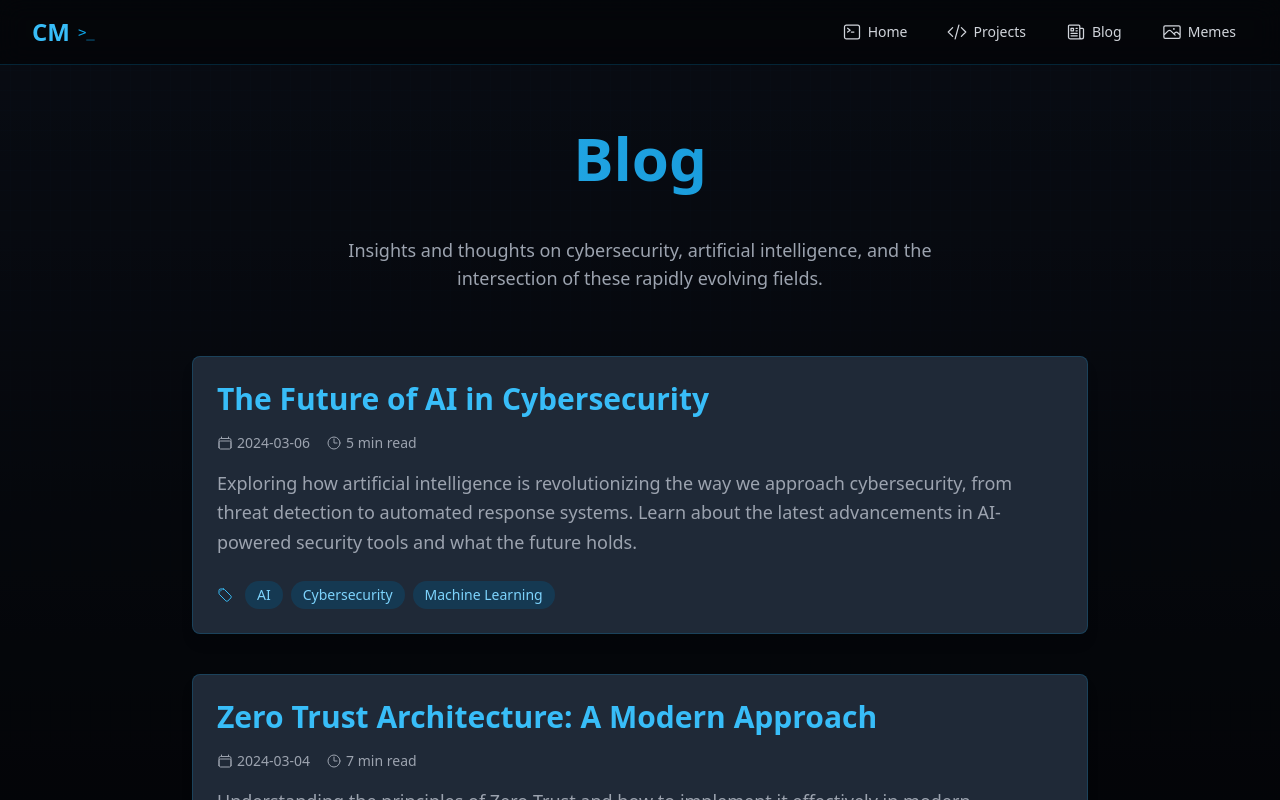
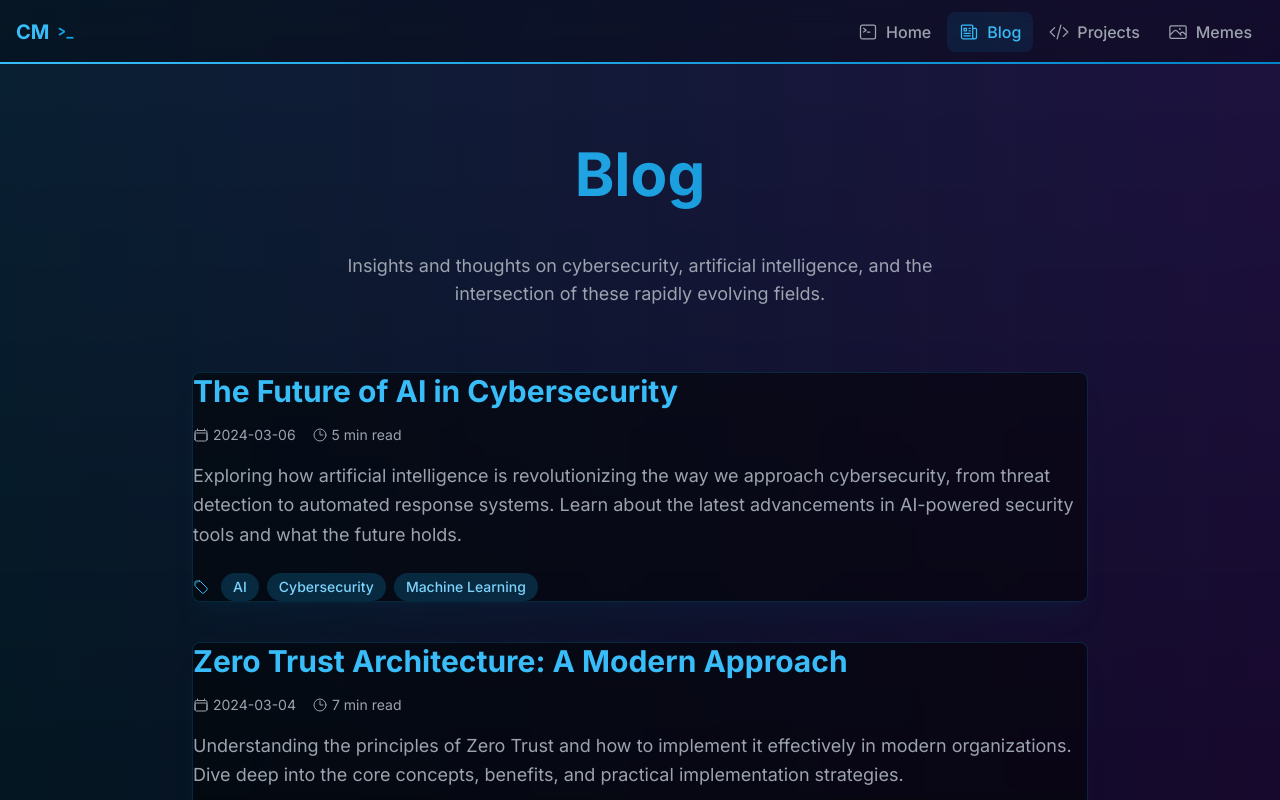
Before and after one commit to CoreyMcKay/CoreyMcKay.github.io, a Next.js app: page /blog in a window 1280 px wide. Shown: the top 800 px of the page. Built offline with nearby package versions, Linux system fonts and the light colour scheme.

Commit message:
Add blog system with MDX support

```diff
--- a/next.config.mjs
+++ /dev/null
@@ -1,21 +0,0 @@
-import createMDX from '@next/mdx'
-import remarkGfm from 'remark-gfm'
-
-/** @type {import('next').NextConfig} */
-const nextConfig = {
-  output: 'export',
-  images: {
-    unoptimized: true,
-  },
-  basePath: process.env.NODE_ENV === 'production' ? '/CoreyMcKay.github.io' : '',
-  pageExtensions: ['js', 'jsx', 'mdx', 'ts', 'tsx'],
-}
-
-const withMDX = createMDX({
-  options: {
-    remarkPlugins: [remarkGfm],
-    rehypePlugins: [],
-  },
-})
-
-export default withMDX(nextConfig)
--- a/src/app/globals.css
+++ b/src/app/globals.css
@@ -4,19 +4,28 @@
 
 @layer base {
   :root {
-    --background: 255 255 255;
-    --foreground: 15 23 42;
+    --background: 10 15 28;
+    --foreground: 226 232 240;
+  }
+
+  .light {
+    --background: 226 232 240;
+    --foreground: 10 15 28;
   }
 
   .dark {
-    --background: 15 23 42;
-    --foreground: 255 255 255;
+    --background: 10 15 28;
+    --foreground: 226 232 240;
   }
 }
 
 @layer base {
   body {
-    @apply bg-background text-foreground;
+    @apply text-slate-200 antialiased;
+  }
+
+  ::selection {
+    @apply bg-primary-500 bg-opacity-30 text-primary-200;
   }
 }
 
@@ -26,14 +35,41 @@
   }
 
   .btn-primary {
-    @apply px-4 py-2 bg-primary-600 text-white rounded-lg hover:bg-primary-700 transition-colors;
+    @apply px-4 py-2 bg-primary-600 bg-opacity-90 text-white rounded-lg
+           hover:bg-primary-500 hover:scale-[1.02]
+           active:scale-[0.98]
+           transition-all duration-200
+           shadow-lg shadow-primary-500/20
+           backdrop-blur-sm;
   }
 
   .btn-secondary {
-    @apply px-4 py-2 bg-secondary-600 text-white rounded-lg hover:bg-secondary-700 transition-colors;
+    @apply px-4 py-2 bg-secondary-600 bg-opacity-90 text-white rounded-lg
+           hover:bg-secondary-500 hover:scale-[1.02]
+           active:scale-[0.98]
+           transition-all duration-200
+           shadow-lg shadow-secondary-500/20
+           backdrop-blur-sm;
   }
 
   .card {
-    @apply bg-white dark:bg-gray-800 rounded-lg shadow-lg p-6 hover:shadow-xl transition-shadow;
+    @apply relative overflow-hidden
+           bg-black bg-opacity-20 backdrop-blur-sm rounded-lg
+           border border-primary-500 border-opacity-20
+           shadow-xl shadow-primary-900/10
+           hover:shadow-primary-900/20 hover:border-opacity-30
+           transition-all duration-300;
+  }
+
+  .card::before {
+    @apply content-[''] absolute -inset-1
+           bg-gradient-to-r from-transparent via-[rgba(14,165,233,0.1)] to-transparent
+           translate-x-[-200%] animate-[shimmer_2s_infinite];
   }
 }
+
+@keyframes shimmer {
+  100% {
+    transform: translateX(200%);
+  }
+}
--- a/src/app/layout.tsx
+++ b/src/app/layout.tsx
@@ -19,14 +19,22 @@ export default function RootLayout({
 }) {
   return (
     <html lang="en" className={`${inter.variable} ${firaCode.variable}`}>
-      <body className="min-h-screen bg-gradient-to-b from-gray-900 to-black text-gray-100">
+      <body className="min-h-screen bg-[#0a0f1c]">
         <ThemeProviderWrapper>
           <div className="relative min-h-screen">
-            <div className="fixed inset-0 bg-[url('/grid.svg')] bg-center [mask-image:linear-gradient(180deg,white,rgba(255,255,255,0))]" />
-            <div className="fixed inset-0 bg-black/50" />
-            <Navbar />
-            <div className="relative pt-16">
-              {children}
+            {/* Background Effects */}
+            <div className="fixed inset-0">
+              <div className="absolute inset-0 bg-[url('/grid.svg')] bg-center [mask-image:linear-gradient(180deg,white,rgba(255,255,255,0))] opacity-20" />
+              <div className="absolute inset-0 bg-gradient-to-b from-transparent via-black/50 to-black" />
+              <div className="absolute inset-0 bg-gradient-to-r from-primary-900/30 to-secondary-900/30" />
+            </div>
+
+            {/* Content */}
+            <div className="relative">
+              <Navbar />
+              <main className="container mx-auto px-4 pt-20">
+                {children}
+              </main>
             </div>
           </div>
         </ThemeProviderWrapper>
--- a/src/components/Navbar.tsx
+++ b/src/components/Navbar.tsx
@@ -1,98 +1,57 @@
 'use client'
 
-import { useState } from 'react'
 import Link from 'next/link'
+import { usePathname } from 'next/navigation'
 import { motion } from 'framer-motion'
-import { CodeBracketIcon, CommandLineIcon, PhotoIcon, NewspaperIcon } from '@heroicons/react/24/outline'
+import { CodeBracketIcon, CommandLineIcon, NewspaperIcon, PhotoIcon } from '@heroicons/react/24/outline'
+
+const navItems = [
+  { href: '/', label: 'Home', icon: CommandLineIcon },
+  { href: '/blog', label: 'Blog', icon: NewspaperIcon },
+  { href: '/projects', label: 'Projects', icon: CodeBracketIcon },
+  { href: '/memes', label: 'Memes', icon: PhotoIcon },
+]
 
 export default function Navbar() {
-  const [isOpen, setIsOpen] = useState(false)
-
-  const navItems = [
-    { name: 'Home', href: '/', icon: CommandLineIcon },
-    { name: 'Projects', href: '/projects', icon: CodeBracketIcon },
-    { name: 'Blog', href: '/blog', icon: NewspaperIcon },
-    { name: 'Memes', href: '/memes', icon: PhotoIcon },
-  ]
+  const pathname = usePathname()
 
   return (
-    <nav className="fixed w-full bg-black/50 backdrop-blur-md z-50 border-b border-primary-500/20">
-      <div className="max-w-7xl mx-auto px-4 sm:px-6 lg:px-8">
+    <nav className="fixed top-0 left-0 right-0 z-50">
+      <div className="absolute inset-0 bg-black/30 backdrop-blur-md border-b border-primary-500/20" />
+      <div className="container relative mx-auto px-4">
         <div className="flex items-center justify-between h-16">
-          <div className="flex items-center">
-            <Link href="/" className="flex items-center">
-              <span className="text-2xl font-bold text-primary-400">CM</span>
-              <span className="ml-2 text-sm font-mono text-primary-500">{'>_'}</span>
-            </Link>
-          </div>
-
-          {/* Desktop Navigation */}
-          <div className="hidden md:block">
-            <div className="flex items-center space-x-4">
-              {navItems.map((item) => (
-                <Link
-                  key={item.name}
-                  href={item.href}
-                  className="group flex items-center px-3 py-2 text-sm font-medium text-gray-300 hover:text-primary-400 transition-colors"
-                >
-                  <item.icon className="h-5 w-5 mr-1.5 group-hover:text-primary-400" />
-                  {item.name}
-                </Link>
-              ))}
-            </div>
-          </div>
-
-          {/* Mobile Navigation Button */}
-          <div className="md:hidden">
-            <button
-              onClick={() => setIsOpen(!isOpen)}
-              className="inline-flex items-center justify-center p-2 rounded-md text-gray-400 hover:text-white hover:bg-primary-800 focus:outline-none"
-            >
-              <span className="sr-only">Open main menu</span>
-              <svg
-                className={`${isOpen ? 'hidden' : 'block'} h-6 w-6`}
-                xmlns="http://www.w3.org/2000/svg"
-                fill="none"
-                viewBox="0 0 24 24"
-                stroke="currentColor"
+          <Link
+            href="/"
+            className="flex items-center space-x-2 text-xl font-bold text-primary-400 hover:text-primary-300 transition-colors"
+          >
+            <span>CM</span>
+            <span className="font-mono text-sm text-primary-500">{'>_'}</span>
+          </Link>
+          <div className="flex space-x-1">
+            {navItems.map(({ href, label, icon: Icon }) => (
+              <Link
+                key={href}
+                href={href}
+                className={`group flex items-center px-3 py-2 rounded-lg transition-all duration-200 ${
+                  pathname === href
+                    ? 'bg-primary-500/10 text-primary-400'
+                    : 'text-gray-400 hover:text-primary-400 hover:bg-primary-500/5'
+                }`}
               >
-                <path strokeLinecap="round" strokeLinejoin="round" strokeWidth={2} d="M4 6h16M4 12h16M4 18h16" />
-              </svg>
-              <svg
-                className={`${isOpen ? 'block' : 'hidden'} h-6 w-6`}
-                xmlns="http://www.w3.org/2000/svg"
-                fill="none"
-                viewBox="0 0 24 24"
-                stroke="currentColor"
-              >
-                <path strokeLinecap="round" strokeLinejoin="round" strokeWidth={2} d="M6 18L18 6M6 6l12 12" />
-              </svg>
-            </button>
+                <Icon className="h-5 w-5 mr-2 group-hover:text-primary-400 transition-colors" />
+                <span className="font-medium">{label}</span>
+                {pathname === href && (
+                  <motion.div
+                    layoutId="navbar-indicator"
+                    className="absolute bottom-0 left-0 right-0 h-0.5 bg-gradient-to-r from-primary-400 to-primary-600"
+                    animate
+                  />
+                )}
+              </Link>
+            ))}
           </div>
         </div>
       </div>
-
-      {/* Mobile Navigation Menu */}
-      <motion.div
-        className={`${isOpen ? 'block' : 'hidden'} md:hidden`}
-        initial={{ opacity: 0, y: -10 }}
-        animate={{ opacity: 1, y: 0 }}
-        transition={{ duration: 0.2 }}
-      >
-        <div className="px-2 pt-2 pb-3 space-y-1 sm:px-3 bg-black/50 backdrop-blur-md">
-          {navItems.map((item) => (
-            <Link
-              key={item.name}
-              href={item.href}
-              className="flex items-center px-3 py-2 rounded-md text-base font-medium text-gray-300 hover:text-primary-400 hover:bg-primary-900/50"
-              onClick={() => setIsOpen(false)}
-            >
-              <item.icon className="h-5 w-5 mr-2" />
-              {item.name}
-            </Link>
-          ))}
-        </div>
-      </motion.div>
     </nav>
   )
 }
--- a/src/components/ThemeProviderWrapper.tsx
+++ b/src/components/ThemeProviderWrapper.tsx
@@ -1,5 +1,6 @@
 'use client'
 
+import React from 'react'
 import { ThemeProvider } from 'next-themes'
 
 export function ThemeProviderWrapper({
--- a/tailwind.config.ts
+++ b/tailwind.config.ts
@@ -10,32 +10,38 @@ const config: Config = {
   theme: {
     extend: {
       colors: {
-        background: 'rgb(var(--background))',
-        foreground: 'rgb(var(--foreground))',
+        background: 'rgb(var(--background) / <alpha-value>)',
+        foreground: 'rgb(var(--foreground) / <alpha-value>)',
         primary: {
-          50: '#f0f9ff',
-          100: '#e0f2fe',
-          200: '#bae6fd',
-          300: '#7dd3fc',
-          400: '#38bdf8',
-          500: '#0ea5e9',
-          600: '#0284c7',
-          700: '#0369a1',
-          800: '#075985',
-          900: '#0c4a6e',
+          '50': '#f0f9ff',
+          '100': '#e0f2fe',
+          '200': '#bae6fd',
+          '300': '#7dd3fc',
+          '400': '#38bdf8',
+          '500': '#0ea5e9',
+          '600': '#0284c7',
+          '700': '#0369a1',
+          '800': '#075985',
+          '900': '#0c4a6e',
+          950: '#082f49',
         },
         secondary: {
-          50: '#f8fafc',
-          100: '#f1f5f9',
-          200: '#e2e8f0',
-          300: '#cbd5e1',
-          400: '#94a3b8',
-          500: '#64748b',
-          600: '#475569',
-          700: '#334155',
-          800: '#1e293b',
-          900: '#0f172a',
+          '50': '#f5f3ff',
+          '100': '#ede9fe',
+          '200': '#ddd6fe',
+          '300': '#c4b5fd',
+          '400': '#a78bfa',
+          '500': '#8b5cf6',
+          '600': '#7c3aed',
+          '700': '#6d28d9',
+          '800': '#5b21b6',
+          '900': '#4c1d95',
+          950: '#2e1065',
         },
+      },
+      fontFamily: {
+        sans: ['var(--font-inter)'],
+        mono: ['var(--font-fira)'],
       },
       animation: {
         'fade-in': 'fade-in 0.5s ease-out',
@@ -51,6 +57,13 @@ const config: Config = {
           '100%': { transform: 'translateY(0)', opacity: '1' },
         },
       },
+      container: {
+        center: true,
+        padding: '1rem',
+        screens: {
+          '2xl': '1400px',
+        },
+      },
     },
   },
   plugins: [],
```
Also changed, not shown: src/content/blog/ai-cybersecurity.mdx (deleted, +0 -65 lines), src/lib/blog.ts (deleted, +0 -63 lines), public/grid.svg, 1 other file (tests, documents, lock files or other folders).
